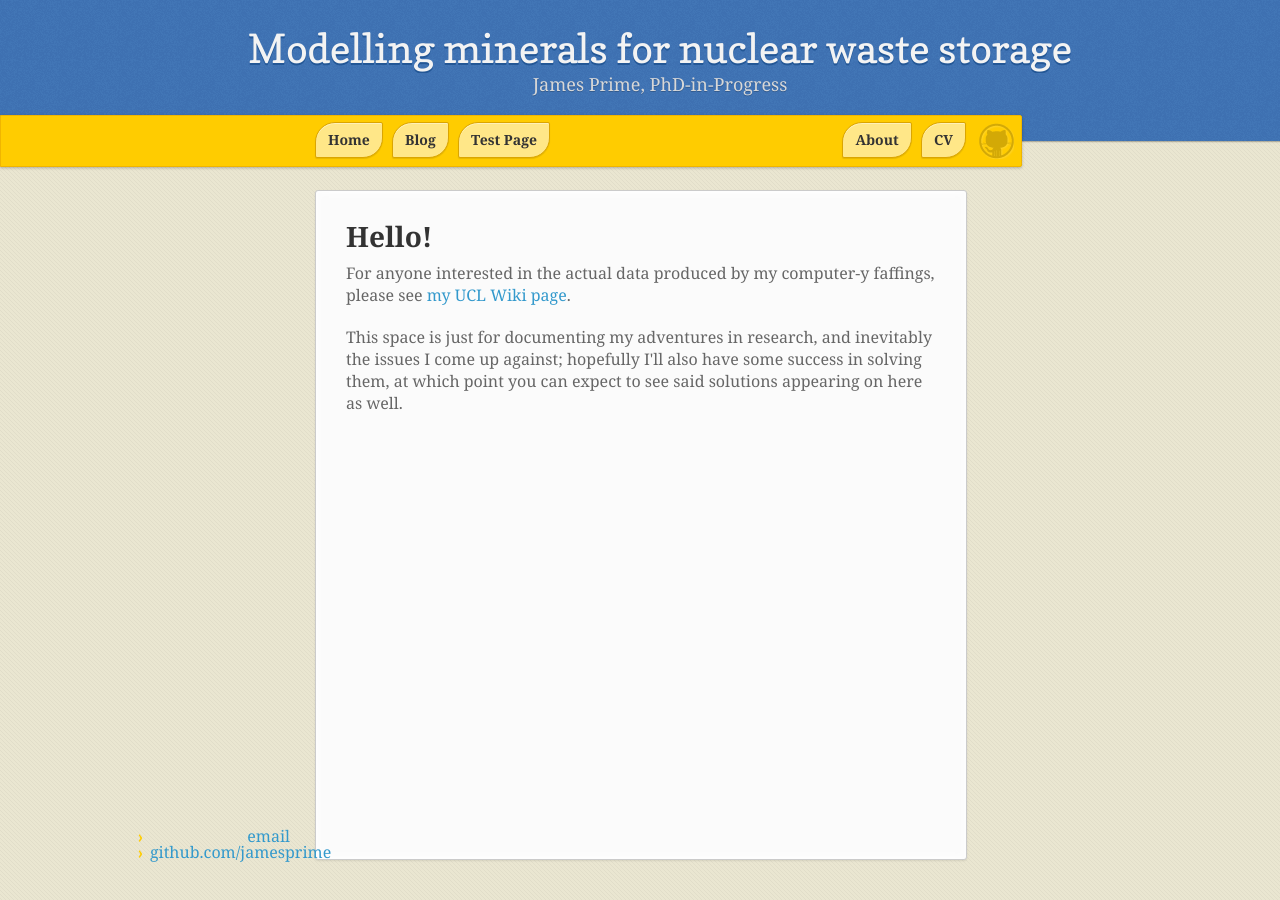
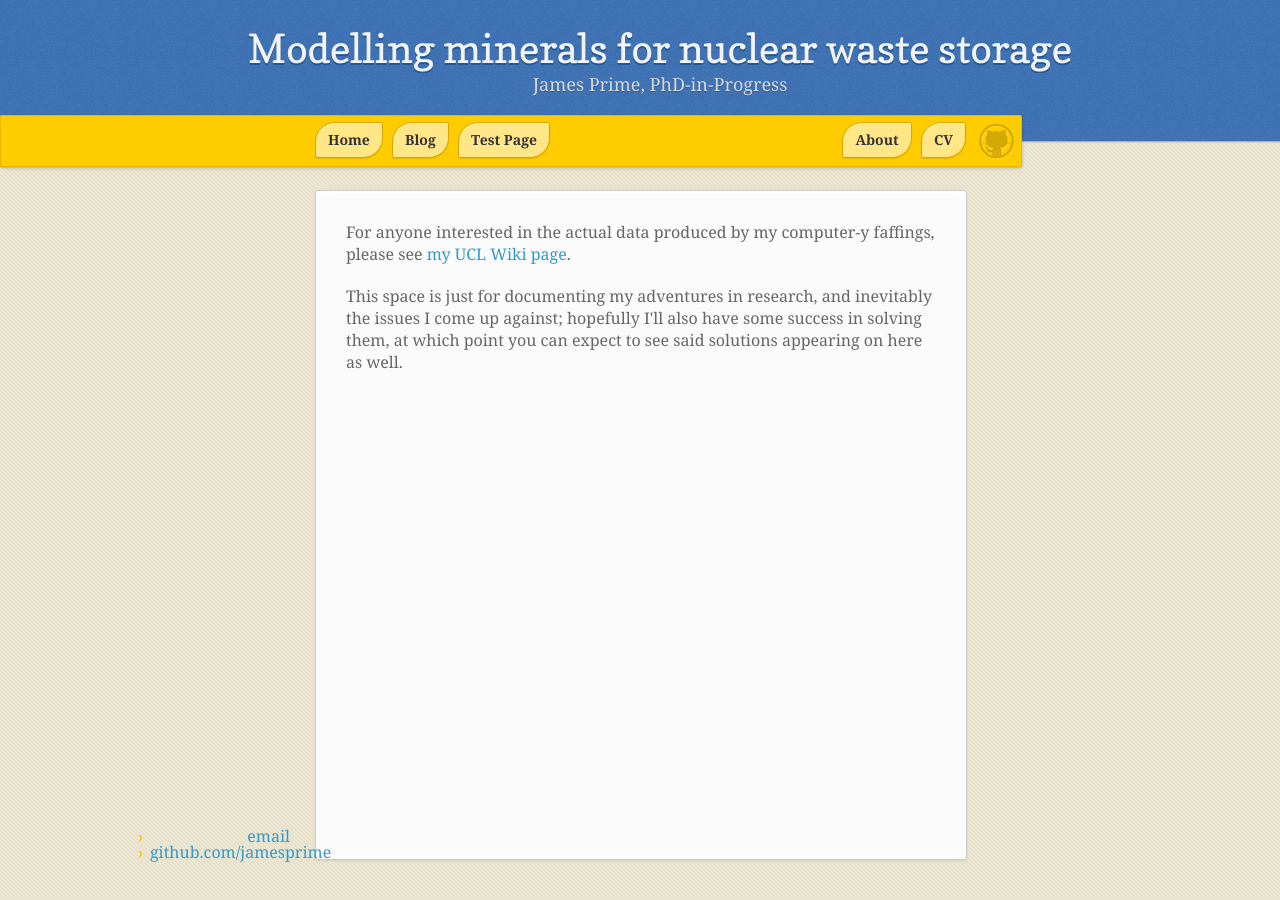
Before and after one commit to jamesprime/jamesprime.github.io, a Jekyll site: the page built from index.html, in a window 1280 px wide. Built offline with Jekyll 4.4.1, drawn with Linux system fonts in a browser that asks for light colours; nearby versions of some CDN libraries; some web fonts are replaced.

Commit message:
Commented out h1 line in index.html

```diff
--- a/index.html
+++ b/index.html
@@ -3,7 +3,7 @@ layout: default
 title: "Modelling minerals for nuclear waste storage: exploiting e-science"
 ---
 <div class="blurb">
-    <h1>Hello!</h1>
+    <!-- <h1>Hello!</h1> -->
     <p>For anyone interested in the actual data produced by my computer-y faffings, please see <a href="https://wiki.ucl.ac.uk/display/~zccah73/JC+Prime">my UCL Wiki page</a>.</p>
         <p>This space is just for documenting my adventures in research, and inevitably the issues I come up against; hopefully I'll also have some success in solving them, at which point you can expect to see said solutions appearing on here as well.</p>
 </div><!-- /.blurb -->
```
